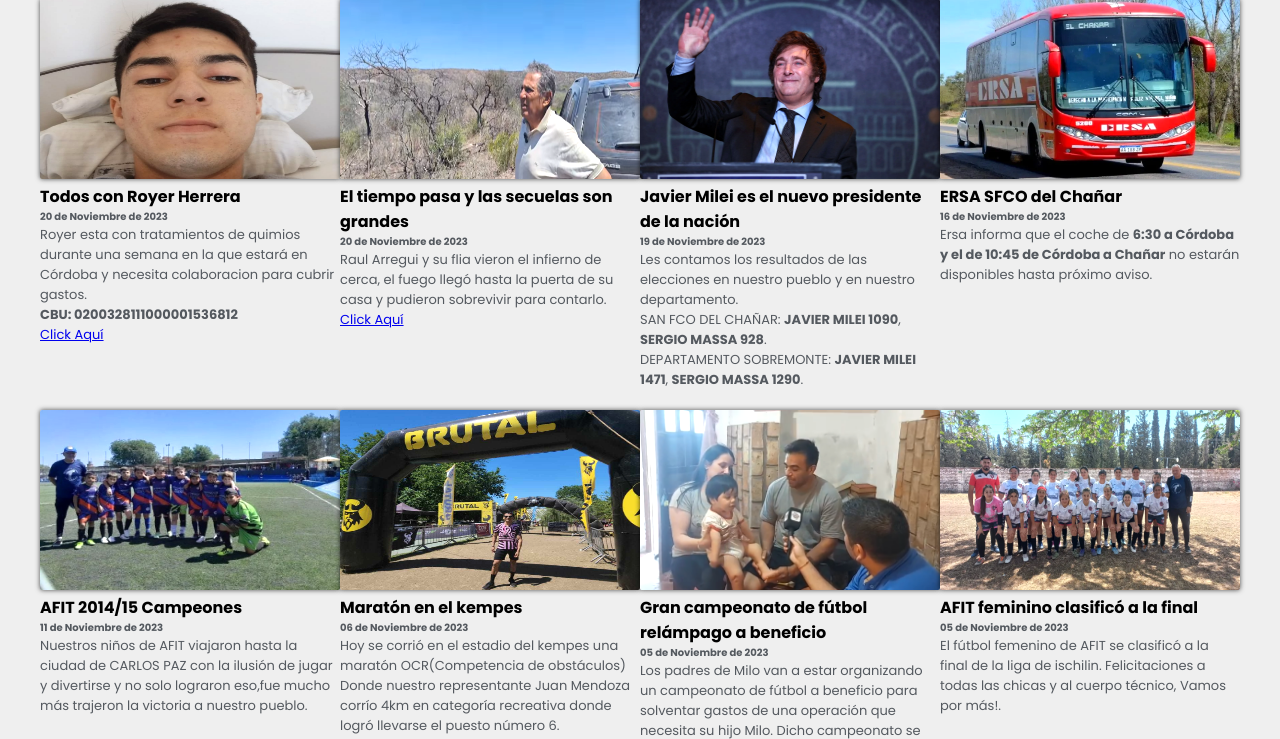
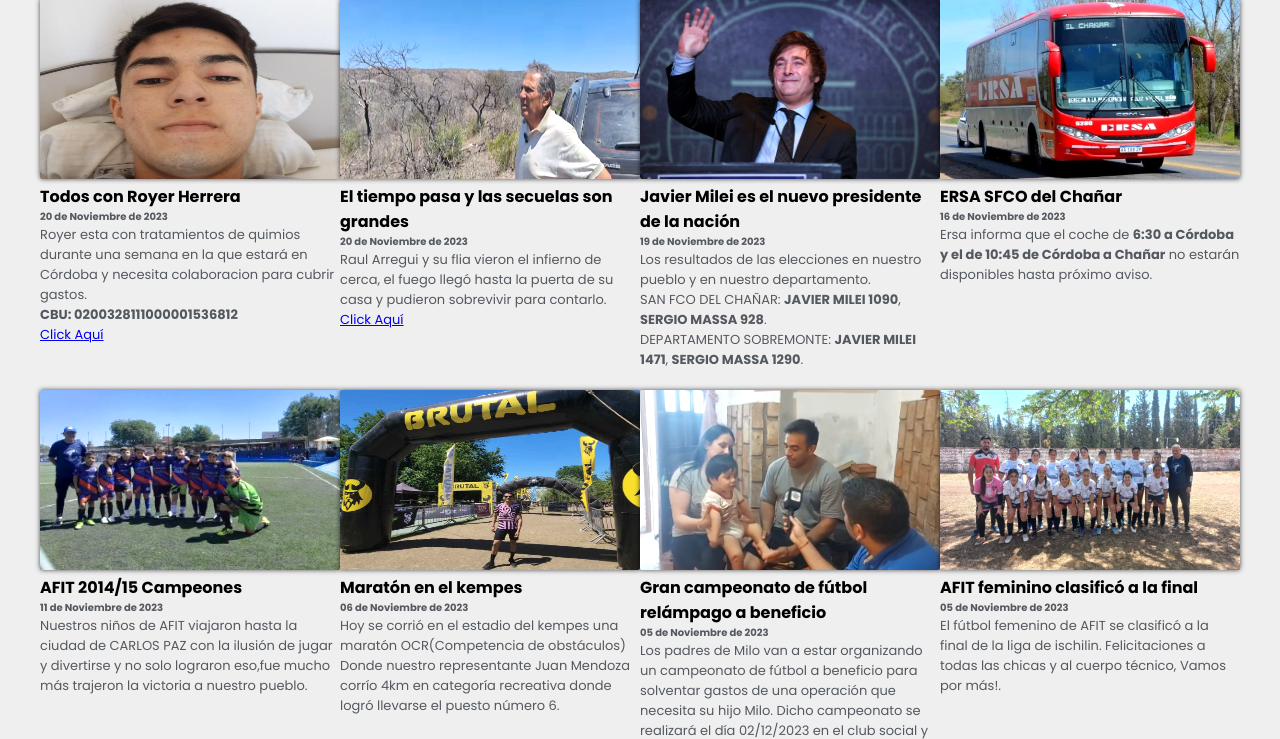
Before and after one commit to oviedoo/Radio-la-Plaza, a PHP site: page / in a window 1280 px wide. Shown: the part 740-1479 px from the top of the page. Run offline with PHP 8.4, Linux system fonts and the light colour scheme; style sheets or scripts are compiled from the project's sources; some libraries are stand-ins or nearby versions.

Commit message:
correccion de noticias

```diff
--- a/resources/views/layouts/noticias.php
+++ b/resources/views/layouts/noticias.php
@@ -32,7 +32,7 @@
         <h3>Javier Milei es el nuevo presidente de la nación</h3>
         <h5>19 de Noviembre de 2023</h5>
         <p>
-            Les contamos los resultados de las elecciones en nuestro pueblo y en nuestro departamento.
+            Los resultados de las elecciones en nuestro pueblo y en nuestro departamento.
             <br>SAN FCO DEL CHAÑAR: <b>JAVIER MILEI 1090</b>, <b>SERGIO MASSA 928</b>.
             <br>DEPARTAMENTO SOBREMONTE: <b>JAVIER MILEI 1471</b>, <b>SERGIO MASSA 1290</b>.
         </p>
```
